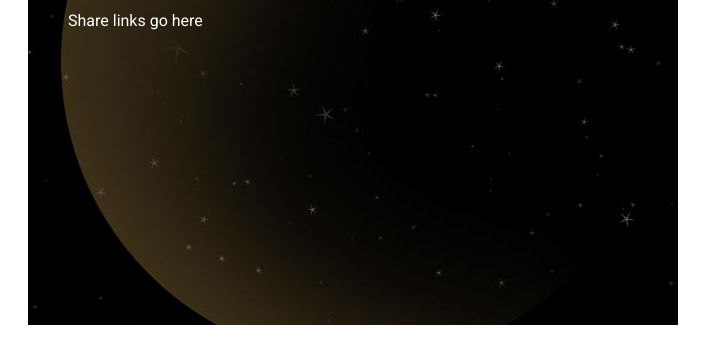
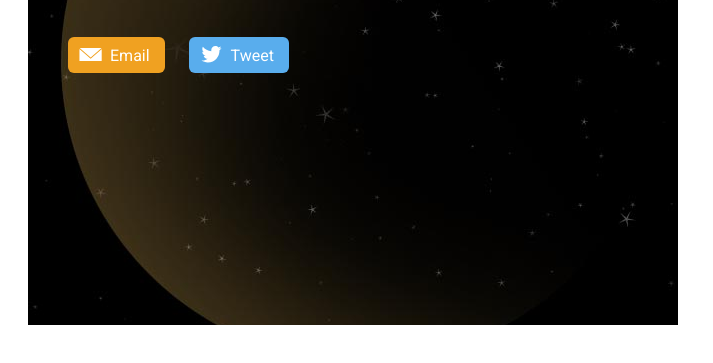
Before and after one commit to jamiebrown201/Angular-test-quiz, a plain HTML site: page index.html in a window 1280 px wide. Shown: the part 353-716 px from the top of the page, without its empty margins (0-713 px from the left). Drawn offline with Linux system fonts and the light colour scheme.

Commit message:
email and twitter buttons

```diff
--- a/css/quiz.css
+++ b/css/quiz.css
@@ -110,3 +110,22 @@ body { background-color: #fff; padding: 20px; }
 /* Results */
 
 #myQuiz .results { position: absolute; top: 225px; left: 40px; width: 550px; }
+
+#myQuiz .results .share { margin-top: 40px; }
+
+#myQuiz .results .share a.btn {
+  margin-right: 20px; padding: 9px 15px 8px 42px;
+  background-repeat: no-repeat;
+  background-position: 10px 5px;
+  background-size: 25px 25px;
+ }
+
+#myQuiz .results .share a.btn.email {
+ background-color: #f0a121;
+ background-image: url(../images/icon_email.svg);
+}
+
+#myQuiz .results .share a.btn.twitter {
+ background-color: #59aded;
+ background-image: url(../images/icon_twitter.svg);
+}
--- a/index.html
+++ b/index.html
@@ -31,8 +31,10 @@
         <h3>Results</h3>
         <p>You scored X% by correctly answeing X of the total X questions.</p>
         <p>Use the links below to challenge your freinds.</p>
-        <div class="share">Share links go here</div>
-
+        <div class="share">
+          <a class="btn email" hrf="#">Email</a>
+          <a class="btn twitter" hrf="#">Tweet</a>
+        </div>
       </div>
     </div>
 	</body>
```
